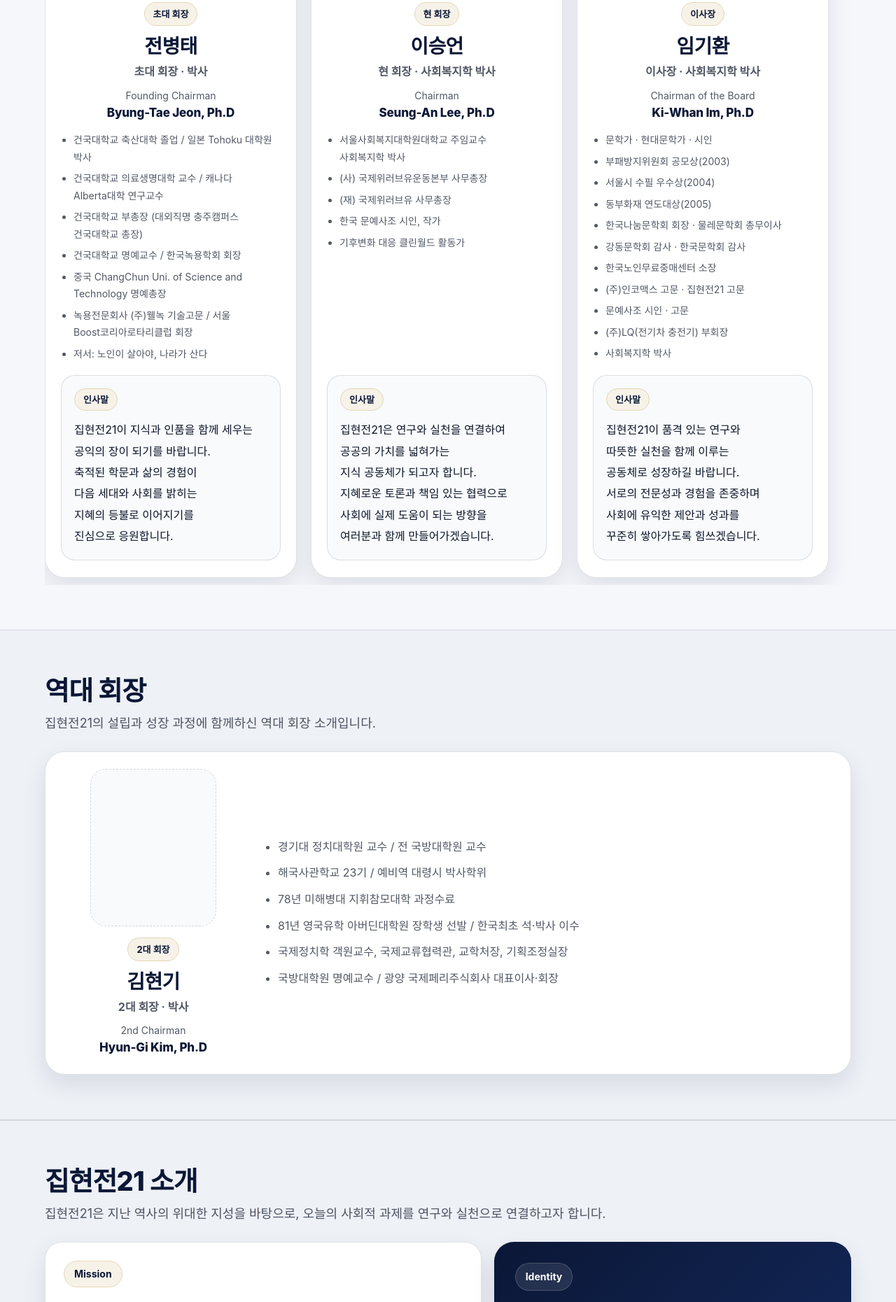
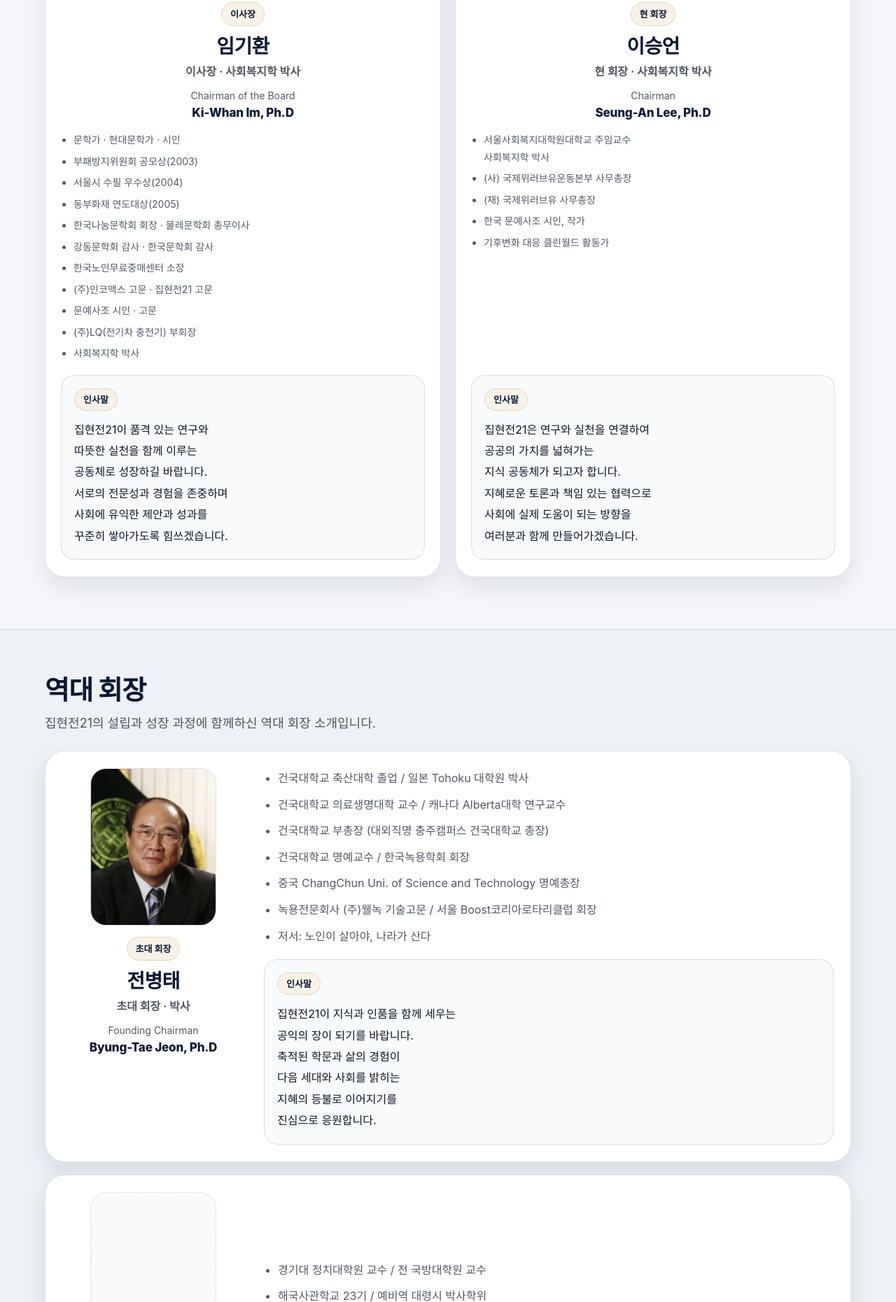
Before and after one commit to wmcprpr-cpu/jhj21.kr, a plain HTML site: page about.html in a window 1280 px wide. Shown: the part 810-2671 px from the top of the page at 70% size. Drawn offline with Linux system fonts and the light colour scheme.

Commit message:
Update about.html

```diff
--- a/about.html
+++ b/about.html
@@ -509,6 +509,16 @@
       .fellow-photo{width:120px;height:150px;}
       .fellow-name{font-size:20px;}
     }
+
+    /* 현직 임원 2인 배치 및 모바일 가독성 */
+    .leaders-swipe{overflow:visible;}
+    .leaders-swipe__row{display:grid;grid-template-columns:repeat(2,minmax(0,1fr));min-width:0;}
+    .leaders-swipe-card{min-width:0;min-height:0;}
+    .leaders-swipe-card__message-text{max-height:none;overflow:visible;}
+    .leader-card__right .leaders-swipe-card__message{margin-top:18px;}
+    @media (max-width:640px){
+      .leaders-swipe__row{grid-template-columns:1fr;}
+    }
   </style>
 </head>
 <body>
@@ -544,70 +554,6 @@
 
         <div class="leaders-swipe">
           <div class="leaders-swipe__row">
-
-            <article class="leaders-swipe-card">
-            <div class="leaders-swipe-card__photo">
-            <img src="./assets/byung-tae-jeon.jpg?v=20260326-1" alt="전병태 초대회장">
-            </div>
-              <div class="leaders-swipe-card__badge">초대 회장</div>
-              <h3 class="leaders-swipe-card__name">전병태</h3>
-              <p class="leaders-swipe-card__role">초대 회장 · 박사</p>
-              <p class="leaders-swipe-card__eng">
-                Founding Chairman
-                <strong>Byung-Tae Jeon, Ph.D</strong>
-              </p>
-
-              <ul class="leaders-swipe-card__bio">
-                <li>건국대학교 축산대학 졸업 / 일본 Tohoku 대학원 박사</li>
-                <li>건국대학교 의료생명대학 교수 / 캐나다 Alberta대학 연구교수</li>
-                <li>건국대학교 부총장 (대외직명 충주캠퍼스 건국대학교 총장)</li>
-                <li>건국대학교 명예교수 / 한국녹용학회 회장</li>
-                <li>중국 ChangChun Uni. of Science and Technology 명예총장</li>
-                <li>녹용전문회사 (주)웰녹 기술고문 / 서울 Boost코리아로타리클럽 회장</li>
-                <li>저서: 노인이 살아야, 나라가 산다</li>
-              </ul>
-
-              <div class="leaders-swipe-card__message">
-                <div class="leaders-swipe-card__message-badge">인사말</div>
-                <p class="leaders-swipe-card__message-text">집현전21이 지식과 인품을 함께 세우는
-공익의 장이 되기를 바랍니다.
-축적된 학문과 삶의 경험이
-다음 세대와 사회를 밝히는
-지혜의 등불로 이어지기를
-진심으로 응원합니다.</p>
-              </div>
-            </article>
-
-            <article class="leaders-swipe-card">
-              <div class="leaders-swipe-card__photo">
-                <img src="./assets/lee-seung-an.jpg?v=20260321-1" alt="이승언 회장">
-              </div>
-              <div class="leaders-swipe-card__badge">현 회장</div>
-              <h3 class="leaders-swipe-card__name">이승언</h3>
-              <p class="leaders-swipe-card__role">현 회장 · 사회복지학 박사</p>
-              <p class="leaders-swipe-card__eng">
-                Chairman
-                <strong>Seung-An Lee, Ph.D</strong>
-              </p>
-
-              <ul class="leaders-swipe-card__bio">
-                <li>서울사회복지대학원대학교 주임교수<br>사회복지학 박사</li>
-                <li>(사) 국제위러브유운동본부 사무총장</li>
-                <li>(재) 국제위러브유 사무총장</li>
-                <li>한국 문예사조 시인, 작가</li>
-                <li>기후변화 대응 클린월드 활동가</li>
-              </ul>
-
-              <div class="leaders-swipe-card__message">
-                <div class="leaders-swipe-card__message-badge">인사말</div>
-                <p class="leaders-swipe-card__message-text">집현전21은 연구와 실천을 연결하여
-공공의 가치를 넓혀가는
-지식 공동체가 되고자 합니다.
-지혜로운 토론과 책임 있는 협력으로
-사회에 실제 도움이 되는 방향을
-여러분과 함께 만들어가겠습니다.</p>
-              </div>
-            </article>
 
             <article class="leaders-swipe-card">
               <div class="leaders-swipe-card__photo">
@@ -646,6 +592,37 @@
               </div>
             </article>
 
+            <article class="leaders-swipe-card">
+              <div class="leaders-swipe-card__photo">
+                <img src="./assets/lee-seung-an.jpg?v=20260321-1" alt="이승언 회장">
+              </div>
+              <div class="leaders-swipe-card__badge">현 회장</div>
+              <h3 class="leaders-swipe-card__name">이승언</h3>
+              <p class="leaders-swipe-card__role">현 회장 · 사회복지학 박사</p>
+              <p class="leaders-swipe-card__eng">
+                Chairman
+                <strong>Seung-An Lee, Ph.D</strong>
+              </p>
+
+              <ul class="leaders-swipe-card__bio">
+                <li>서울사회복지대학원대학교 주임교수<br>사회복지학 박사</li>
+                <li>(사) 국제위러브유운동본부 사무총장</li>
+                <li>(재) 국제위러브유 사무총장</li>
+                <li>한국 문예사조 시인, 작가</li>
+                <li>기후변화 대응 클린월드 활동가</li>
+              </ul>
+
+              <div class="leaders-swipe-card__message">
+                <div class="leaders-swipe-card__message-badge">인사말</div>
+                <p class="leaders-swipe-card__message-text">집현전21은 연구와 실천을 연결하여
+공공의 가치를 넓혀가는
+지식 공동체가 되고자 합니다.
+지혜로운 토론과 책임 있는 협력으로
+사회에 실제 도움이 되는 방향을
+여러분과 함께 만들어가겠습니다.</p>
+              </div>
+            </article>
+
           </div>
         </div>
       </div>
@@ -661,6 +638,43 @@
         </div>
 
         <div class="leaders-stack">
+            <article class="leader-card">
+            <div class="leader-card__left">
+              <div class="leader-card__photo">
+            <img src="./assets/byung-tae-jeon.jpg?v=20260326-1" alt="전병태 초대회장">
+            </div>
+              <div class="leader-card__badge">초대 회장</div>
+              <h3 class="leader-card__name">전병태</h3>
+              <p class="leader-card__role">초대 회장 · 박사</p>
+              <p class="leader-card__eng">
+                Founding Chairman
+                <strong>Byung-Tae Jeon, Ph.D</strong>
+              </p>
+
+              </div>
+            <div class="leader-card__right">
+              <ul class="leader-card__bio">
+                <li>건국대학교 축산대학 졸업 / 일본 Tohoku 대학원 박사</li>
+                <li>건국대학교 의료생명대학 교수 / 캐나다 Alberta대학 연구교수</li>
+                <li>건국대학교 부총장 (대외직명 충주캠퍼스 건국대학교 총장)</li>
+                <li>건국대학교 명예교수 / 한국녹용학회 회장</li>
+                <li>중국 ChangChun Uni. of Science and Technology 명예총장</li>
+                <li>녹용전문회사 (주)웰녹 기술고문 / 서울 Boost코리아로타리클럽 회장</li>
+                <li>저서: 노인이 살아야, 나라가 산다</li>
+              </ul>
+
+              <div class="leaders-swipe-card__message">
+                <div class="leaders-swipe-card__message-badge">인사말</div>
+                <p class="leaders-swipe-card__message-text">집현전21이 지식과 인품을 함께 세우는
+공익의 장이 되기를 바랍니다.
+축적된 학문과 삶의 경험이
+다음 세대와 사회를 밝히는
+지혜의 등불로 이어지기를
+진심으로 응원합니다.</p>
+              </div>
+            </div>
+          </article>
+
           <article class="leader-card">
             <div class="leader-card__left">
               <div class="leader-card__photo leader-card__photo--blank" aria-hidden="true"></div>
```
